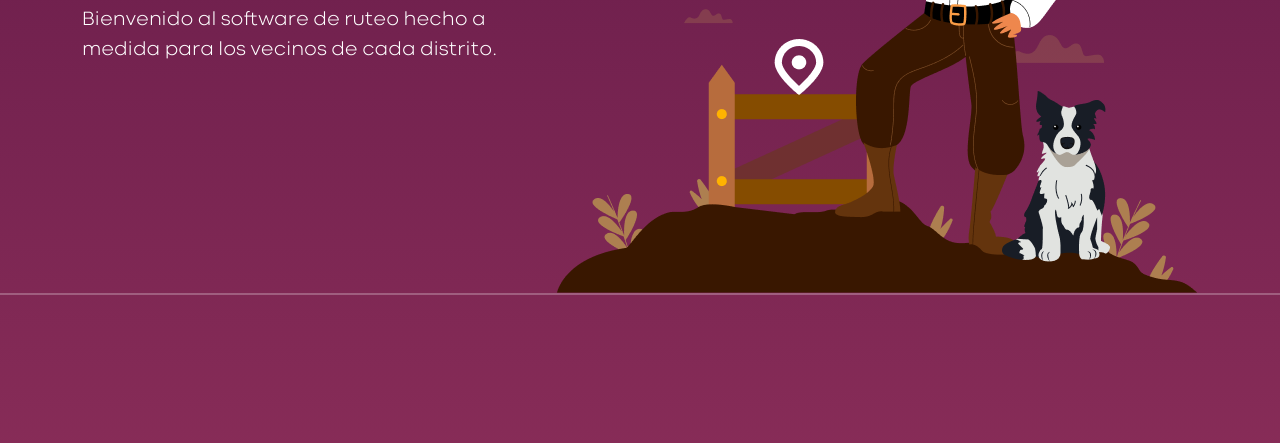
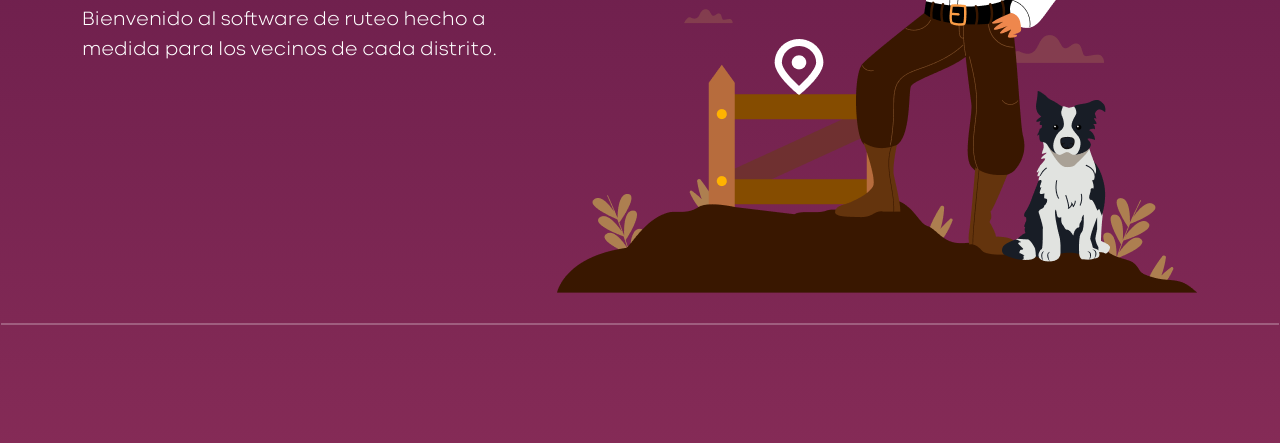
Before and after one commit to lucianofarina/landing-tranqueras-conectadas, a plain HTML site: page index.html in a window 1280 px wide. Shown: the part 507-950 px from the top of the page. Drawn offline with nearby package versions, Linux system fonts and the light colour scheme.

Commit message:
hr margin

```diff
--- a/style.css
+++ b/style.css
@@ -68,7 +68,7 @@ h1,h2,h3,h4,h5,h6 {
 
 hr {
     padding: 0;
-    margin: 0;
+    margin: 30px 0;
 }
 
 a {
@@ -183,7 +183,6 @@ p {
 hr.hr-01 {
     border: 1px solid;
     border-image-source: linear-gradient(180deg, #8B365F 0%, #661D4A 100%);
-    border: 1px solid;
 }
 
 hr.hr-02 {
```
